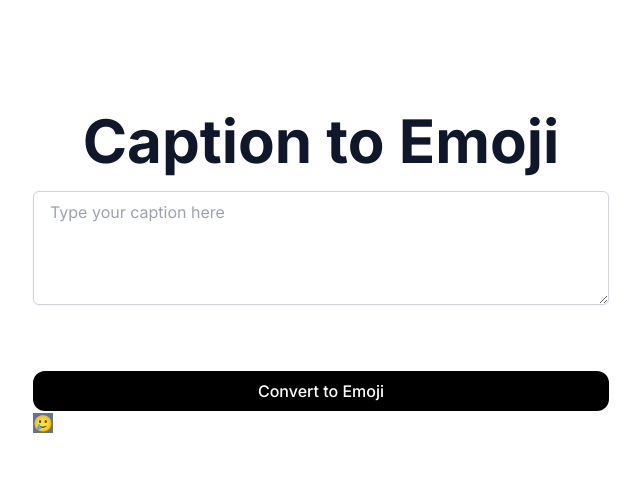
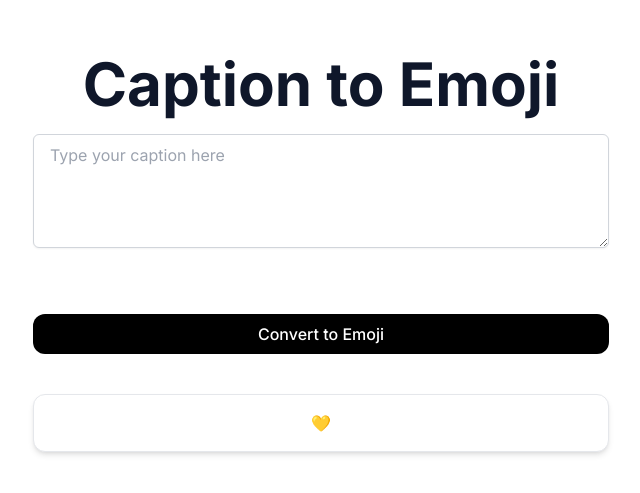
Before and after one commit to poul0315/Emoji-GPT, a Next.js app: page / in a window 1280 px wide. Shown: the part 127-620 px from the top of the page, without its empty margins (319-959 px from the left). Built offline with nearby package versions, Linux system fonts and the light colour scheme.

Commit message:
feat(app): created EmojiBox component

```diff
--- a/app/page.tsx
+++ b/app/page.tsx
@@ -1,4 +1,4 @@
-import Converter from "../components/converter";
+import Converter from "../components/Converter";
 
 export default async function Home() {
   return (
--- /dev/null
+++ b/components/EmojiBox.tsx
@@ -0,0 +1,13 @@
+import React from "react";
+
+function EmojiBox({ emoji }: { emoji: string }) {
+  return (
+    <div className="my-10">
+      <div className="bg-white rounded-xl shadow-md p-4 hover:bg-gray-100 transition cursor-copy border">
+        <p className="text-center">{emoji}</p>
+      </div>
+    </div>
+  );
+}
+
+export default EmojiBox;
--- a/components/converter.tsx
+++ b/components/converter.tsx
@@ -1,14 +1,17 @@
 "use client";
 import React from "react";
 import { useState } from "react";
+import EmojiBox from "./EmojiBox";
 
 function Converter() {
   const [caption, setCaption] = useState("");
-  const [emoji, setEmoji] = useState("🥲");
+  const [emoji, setEmoji] = useState("💛");
 
   const captionToEmoji = (caption: string) => {
     // send api request with caption
     // get emoji result
+    // const data = getEmoji(caption);
+    // setEmoji(data);
     // update variable emoji
   };
 
@@ -24,7 +27,7 @@ function Converter() {
       <button className="bg-black rounded-xl text-white font-medium px-4 py-2 sm:mt-10 mt-8 hover:bg-black/80 w-full">
         Convert to Emoji
       </button>
-      <text className="bg-slate-500">{emoji}</text>
+      {emoji && <EmojiBox emoji={emoji} />}
     </div>
   );
 }
```
